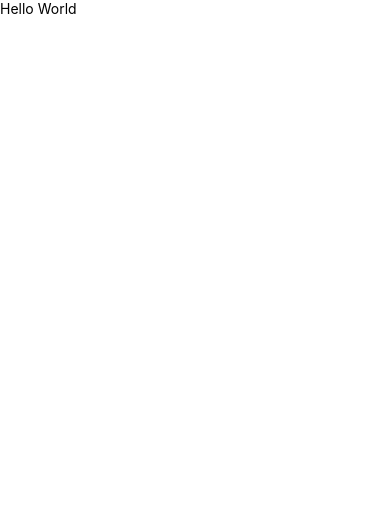
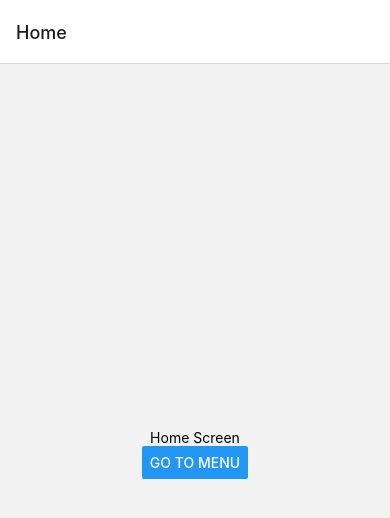
Before and after one commit to worldwalker/foodDeliveryApp, a React Native app: screen / in a window 390 px wide. Shown: the top 518 px of the page. Built offline with nearby package versions, Linux system fonts and the light colour scheme.

Commit message:
feat: develop initial routing and pages

```diff
--- a/App.tsx
+++ b/App.tsx
@@ -1,35 +1,21 @@
 import React from 'react';
-import type {PropsWithChildren} from 'react';
-import {
-  Button,
-  SafeAreaView,
-  ScrollView,
-  StatusBar,
-  StyleSheet,
-  Text,
-  useColorScheme,
-  View,
-} from 'react-native';
-import {
-  Colors,
-  DebugInstructions,
-  Header,
-  LearnMoreLinks,
-  ReloadInstructions,
-} from 'react-native/Libraries/NewAppScreen';
+import {Text} from 'react-native';
 import {NavigationContainer} from '@react-navigation/native';
 import {createNativeStackNavigator} from '@react-navigation/native-stack';
+import HomeScreen from './src/screens/Home';
+import MenuScreen from './src/screens/Menu';
+import CheckoutScreen from './src/screens/Checkout';
 
 const Stack = createNativeStackNavigator();
-const ProfileScreen = ({navigation, route}: {navigation: any; route: any}) => {
-  return <Text>This is {route.params.name}'s profile</Text>;
-};
 
 function App() {
   return (
     <NavigationContainer>
-      {/* <Stack.Navigator></Stack.Navigator> */}
-      <Text>Hello World</Text>
+      <Stack.Navigator initialRouteName="Home">
+        <Stack.Screen name="Home" component={HomeScreen} />
+        <Stack.Screen name="Menu" component={MenuScreen} />
+        <Stack.Screen name="Checkout" component={CheckoutScreen} />
+      </Stack.Navigator>
     </NavigationContainer>
   );
 }
--- /dev/null
+++ b/src/screens/Checkout/index.tsx
@@ -0,0 +1,23 @@
+import React from 'react';
+import {View, Text, Button} from 'react-native';
+import {useNavigation} from '@react-navigation/native';
+import {RootStackParamList} from '../../types/NavigationTypes';
+import {StackNavigationProp} from '@react-navigation/stack';
+
+type CheckoutScreenNavigationProp = StackNavigationProp<
+  RootStackParamList,
+  'Checkout'
+>;
+
+const CheckoutScreen = () => {
+  const navigation = useNavigation<CheckoutScreenNavigationProp>();
+
+  return (
+    <View style={{flex: 1, alignItems: 'center', justifyContent: 'center'}}>
+      <Text>Checkout Screen</Text>
+      <Button title="Go Menu" onPress={() => navigation.navigate('Menu')} />
+    </View>
+  );
+};
+
+export default CheckoutScreen;
--- /dev/null
+++ b/src/screens/Home/index.tsx
@@ -0,0 +1,20 @@
+import React from 'react';
+import {View, Text, Button} from 'react-native';
+import {useNavigation} from '@react-navigation/native';
+import {RootStackParamList} from '../../types/NavigationTypes';
+import {StackNavigationProp} from '@react-navigation/stack';
+
+type HomeScreenNavigationProp = StackNavigationProp<RootStackParamList, 'Home'>;
+
+const HomeScreen = () => {
+  const navigation = useNavigation<HomeScreenNavigationProp>();
+
+  return (
+    <View style={{flex: 1, alignItems: 'center', justifyContent: 'center'}}>
+      <Text>Home Screen</Text>
+      <Button title="Go to Menu" onPress={() => navigation.navigate('Menu')} />
+    </View>
+  );
+};
+
+export default HomeScreen;
--- /dev/null
+++ b/src/screens/Menu/index.tsx
@@ -0,0 +1,23 @@
+import React from 'react';
+import {View, Text, Button} from 'react-native';
+import {useNavigation} from '@react-navigation/native';
+import {RootStackParamList} from '../../types/NavigationTypes';
+import {StackNavigationProp} from '@react-navigation/stack';
+
+type MenuScreenNavigationProp = StackNavigationProp<RootStackParamList, 'Menu'>;
+
+const MenuScreen = () => {
+  const navigation = useNavigation<MenuScreenNavigationProp>();
+
+  return (
+    <View style={{flex: 1, alignItems: 'center', justifyContent: 'center'}}>
+      <Text>Menu Screen</Text>
+      <Button
+        title="Go To Checkout"
+        onPress={() => navigation.navigate('Checkout')}
+      />
+    </View>
+  );
+};
+
+export default MenuScreen;
--- /dev/null
+++ b/src/types/NavigationTypes.ts
@@ -0,0 +1,5 @@
+export type RootStackParamList = {
+  Home: undefined; // means this route doesn't accept any parameters
+  Menu: undefined;
+  Checkout: undefined;
+};
```
Also changed, not shown: 1 other file (tests, documents, lock files or other folders).
